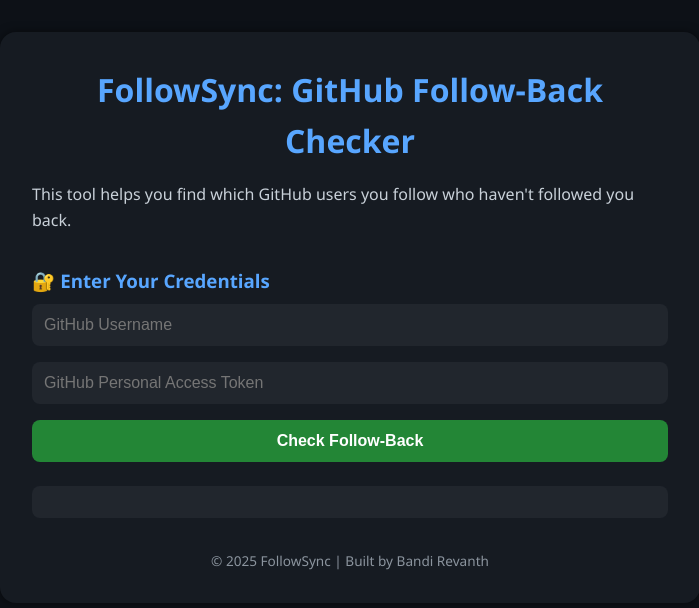
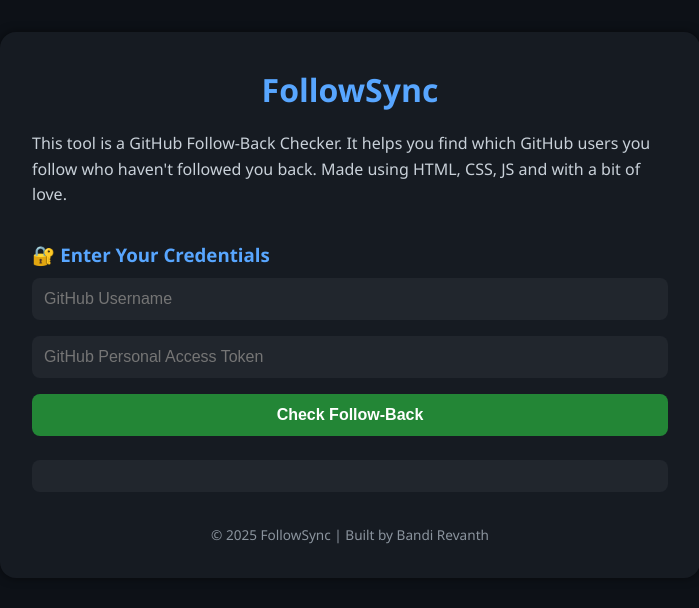
Before and after one commit to bandirevanth/FollowSync, a plain HTML site: page build/index.html in a window 1280 px wide. Shown: the whole page, without its empty margins (290-989 px from the left). Drawn offline with Linux system fonts and the light colour scheme.

Commit message:
Update index.html

```diff
--- a/build/index.html
+++ b/build/index.html
@@ -9,9 +9,9 @@
 
 <body>
   <div class="container">
-    <h1>FollowSync: GitHub Follow-Back Checker</h1>
+    <h1>FollowSync</h1>
 
-    <p>This tool helps you find which GitHub users you follow who haven't followed you back.</p>
+    <p>This tool is a GitHub Follow-Back Checker. It helps you find which GitHub users you follow who haven't followed you back. Made using HTML, CSS, JS and with a bit of love.</p>
 
     <h3>🔐 Enter Your Credentials</h3>
     <input type="text" id="username" placeholder="GitHub Username" />
```
